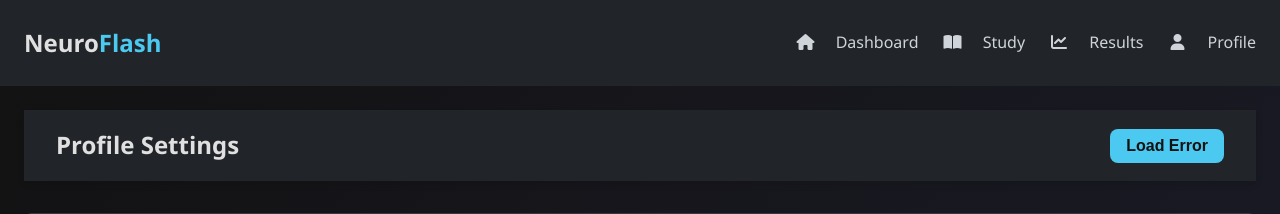
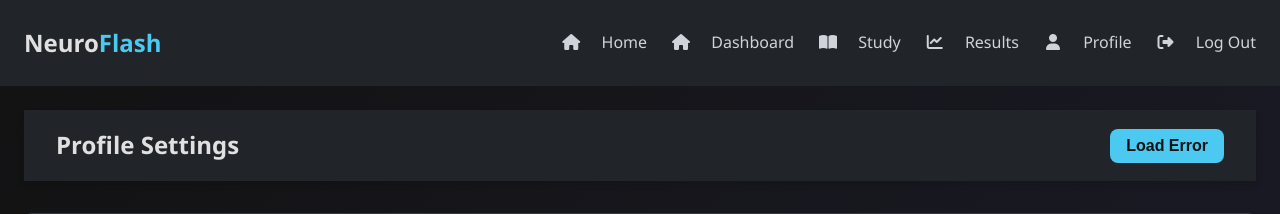
Before and after one commit to KM-Alee/cr-learn, a Flask app: page /profile in a window 1280 px wide. Shown: the top 214 px of the page. Run offline with Flask 3, Linux system fonts and the light colour scheme; the visitor is signed in with stand-in values (Sample User, id 1); some libraries are stand-ins or nearby versions.

Commit message:
more bugs and logout

```diff
--- a/templates/create-deck.html
+++ b/templates/create-deck.html
@@ -19,6 +19,7 @@
           <h1>Neuro<span>Flash</span></h1>
         </div>
         <ul class="nav-links">
+          <li> <a href="/"> <i class="fas fa-home"></i> <span>Home</span></a> </li>
           <li>
             <a href="/dashboard">
               <i class="fas fa-home"></i>
--- a/templates/dashboard.html
+++ b/templates/dashboard.html
@@ -106,10 +106,12 @@
           <h1>Neuro<span>Flash</span></h1>
         </div>
         <ul class="nav-links">
+          <li> <a href="/"> <i class="fas fa-home"></i> <span>Home</span></a> </li>
           <li class="active"><a href="/dashboard"><i class="fas fa-home"></i><span>Dashboard</span></a></li>
           <li><a href="/study"><i class="fas fa-book-open"></i><span>Study</span></a></li>
           <li><a href="/results"><i class="fas fa-chart-line"></i><span>Results</span></a></li>
           <li><a href="/profile"><i class="fas fa-user"></i><span>Profile</span></a></li>
+
         </ul>
       </nav>
 
--- a/templates/profile.html
+++ b/templates/profile.html
@@ -19,6 +19,7 @@
           <h1>Neuro<span>Flash</span></h1>
         </div>
         <ul class="nav-links">
+          <li> <a href="/"> <i class="fas fa-home"></i> <span>Home</span></a> </li>
           <li>
             <a href="/dashboard">
               <i class="fas fa-home"></i>
@@ -43,6 +44,12 @@
               <span>Profile</span>
             </a>
           </li>
+           <li>
+           <a href="/api/logout">
+             <i class="fas fa-sign-out-alt"></i>
+             <span>Log Out</span>
+           </a>
+         </li>
         </ul>
       </nav>
 
--- a/templates/results.html
+++ b/templates/results.html
@@ -19,6 +19,7 @@
           <h1>Neuro<span>Flash</span></h1>
         </div>
         <ul class="nav-links">
+          <li> <a href="/"> <i class="fas fa-home"></i> <span>Home</span></a> </li>
           <li>
             <a href="/dashboard">
               <i class="fas fa-home"></i>
--- a/templates/study.html
+++ b/templates/study.html
@@ -15,7 +15,8 @@
         <div class="logo">
           <h1>Neuro<span>Flash</span></h1>
         </div>
-        <ul class="nav-links">
+     <ul class="nav-links">
+           <li> <a href="/"> <i class="fas fa-home"></i> <span>Home</span></a> </li>
           <li><a href="/dashboard"><i class="fas fa-home"></i><span>Dashboard</span></a></li>
           <li class="active"><a href="/study"><i class="fas fa-book-open"></i><span>Study</span></a></li>
           <li><a href="/results"><i class="fas fa-chart-line"></i><span>Results</span></a></li>
```
Also changed, not shown: 1 other file.
